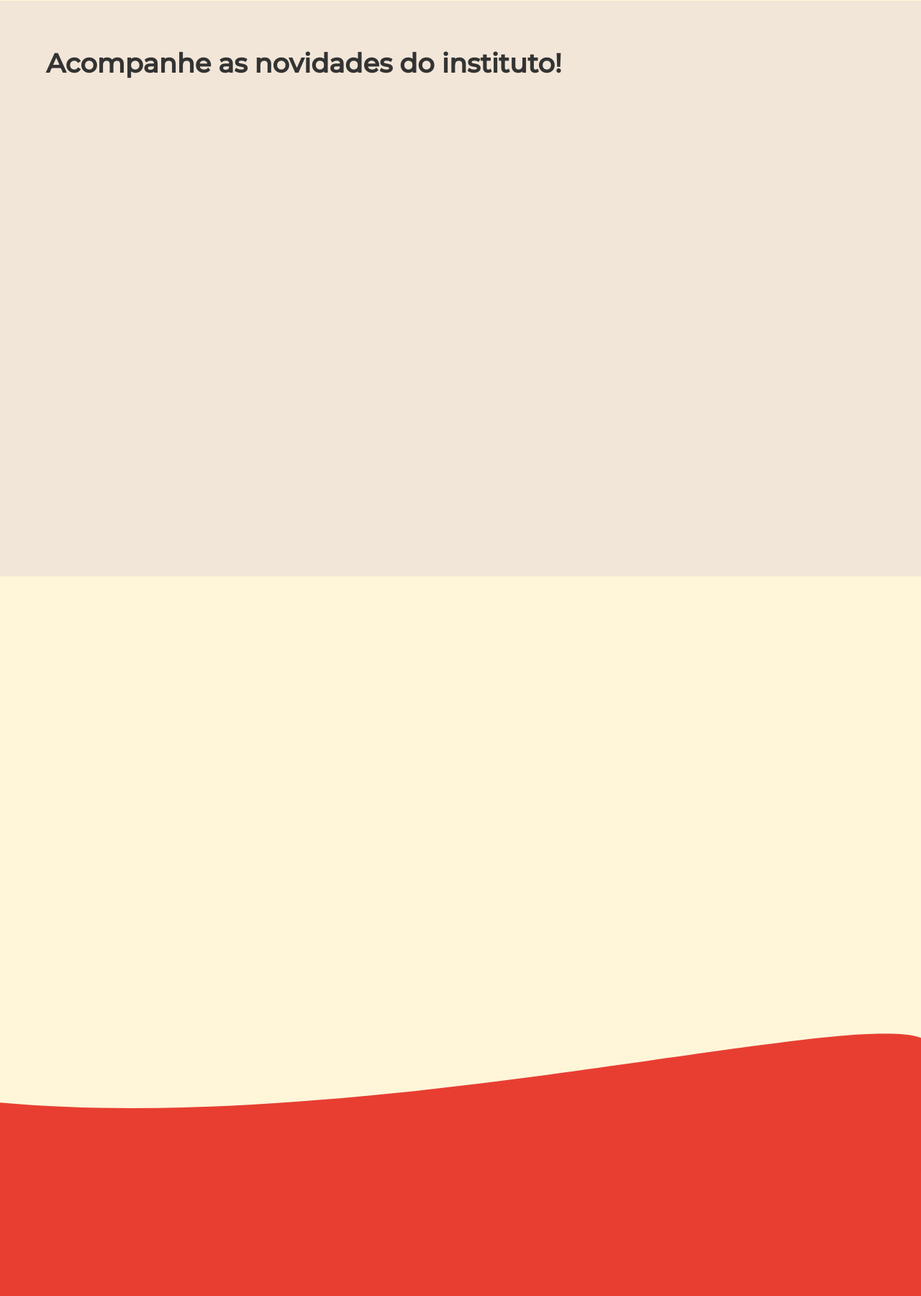
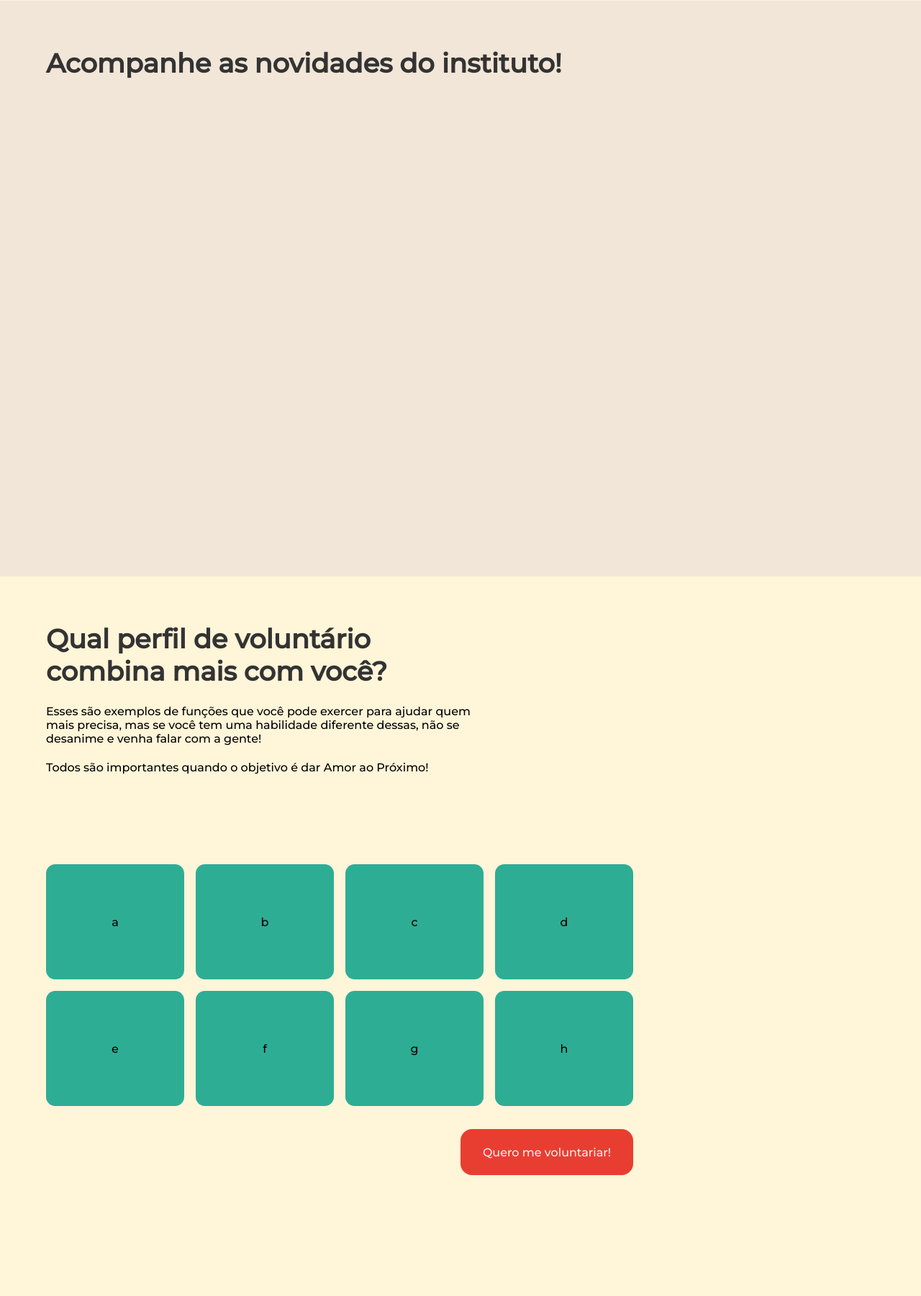
Before and after one commit to Thiagomrfs/AmorAoProximoSite, a Django app: page / in a window 1280 px wide. Shown: the part 3199-5000 px from the top of the page at 72% size. Run offline with Django 3.2, Linux system fonts and the light colour scheme; data that the repository does not hold is empty; some libraries are stand-ins or nearby versions.

Commit message:
started work on volunteer

```diff
--- a/static/css/main/sections.css
+++ b/static/css/main/sections.css
@@ -79,7 +79,7 @@
     font-size: 2rem;
     justify-self: center;
     margin-top: 2rem;
-    margin-left: var(--title-left-margin);
+    margin-left: var(--section-left-margin);
 }
 
 #history .history-left img {
@@ -130,7 +130,7 @@
     font-style: normal;
 
     margin-left: var(--section-left-margin);
-    margin-top: 2rem;
+    margin-top: 4rem;
 }
 
 #actions .categories-container {
@@ -221,10 +221,11 @@
 
 #updates .updates-container {
     width: 100%;
-    height: 80%;
+    height: 70%;
     display: flex;
     justify-content: space-between;
     align-items: center;
+    align-self: center;
 
     padding-right: 4rem;
 }
@@ -266,5 +267,68 @@
 #volunteer {
     background-color: var(--background-two);
     width: 100vw;
-    height: 100vh;
+    height: 160vh;
+    padding-left: var(--section-left-margin);
+    display: flex;
+    flex-direction: column;
 }
+
+#volunteer .intro {
+    padding-top: 4rem;
+    width: 80%;
+    height: 30%;
+    margin-bottom: 1rem;
+}
+
+#volunteer .intro h3 {
+    width: 60%;
+    color: var(--text-black);
+    font-size: 2.3rem;
+    font-weight: 700;
+    margin-bottom: 1.5rem;
+}
+
+#volunteer .intro p {
+    width: 65%;
+    margin-bottom: 1.3rem;
+}
+
+#volunteer .volunteer-call {
+    display: flex;
+    flex-direction: column;
+    width: max-content;
+}
+
+#volunteer .volunteer-profiles {
+    width: 80%;
+    display: grid;
+    grid-template-columns: repeat(4, 12rem);
+    gap: 1rem;
+    margin-bottom: 2rem;
+}
+
+#volunteer .volunteer-card {
+    background-color: var(--primary);
+    border-radius: 0.8rem;
+    width: 12rem;
+    height: 10rem;
+    display: flex;
+    flex-direction: column;
+    align-items: center;
+    justify-content: center;
+}
+
+#volunteer button {
+    width: 15rem;
+    height: 4rem;
+    border: none;
+    background-color: var(--secondary);
+    border-radius: 1rem;
+    align-self: flex-end;
+    transition: 300ms;
+}
+
+#volunteer button:hover {
+    background-color: var(--secondary-hover);
+    cursor: pointer;
+}
--- a/templates/index.html
+++ b/templates/index.html
@@ -51,7 +51,7 @@
 
         </section>
         <section id="actions">
-            <h3>Ações</h3>
+            <h3>Ações que realizamos</h3>
             <div class="actions-main-container">
                 <div class="categories-container">
                     <div class="category-card">
@@ -177,7 +177,44 @@
             </div>
         </section>
         <section id="volunteer">
-
+            <div class="intro">
+                <h3>Qual perfil de voluntário combina mais com você?</h3>
+                <p>
+                    Esses são exemplos de funções que você pode exercer para ajudar quem mais precisa,
+                    mas se você tem uma habilidade diferente dessas,
+                    não se desanime e venha falar com a gente!
+                </p>
+                <p>Todos são importantes quando o objetivo é dar Amor ao Próximo!</p>
+            </div>
+            <div class="volunteer-call">
+                <div class="volunteer-profiles">
+                    <div class="volunteer-card">
+                        a
+                    </div>
+                    <div class="volunteer-card">
+                        b
+                    </div>
+                    <div class="volunteer-card">
+                        c
+                    </div>
+                    <div class="volunteer-card">
+                        d
+                    </div>
+                    <div class="volunteer-card">
+                        e
+                    </div>
+                    <div class="volunteer-card">
+                        f
+                    </div>
+                    <div class="volunteer-card">
+                        g
+                    </div>
+                    <div class="volunteer-card">
+                        h
+                    </div>
+                </div>
+                <button>Quero me voluntariar!</button>
+            </div>
         </section>
     </div>
 {% endblock content %}
```
